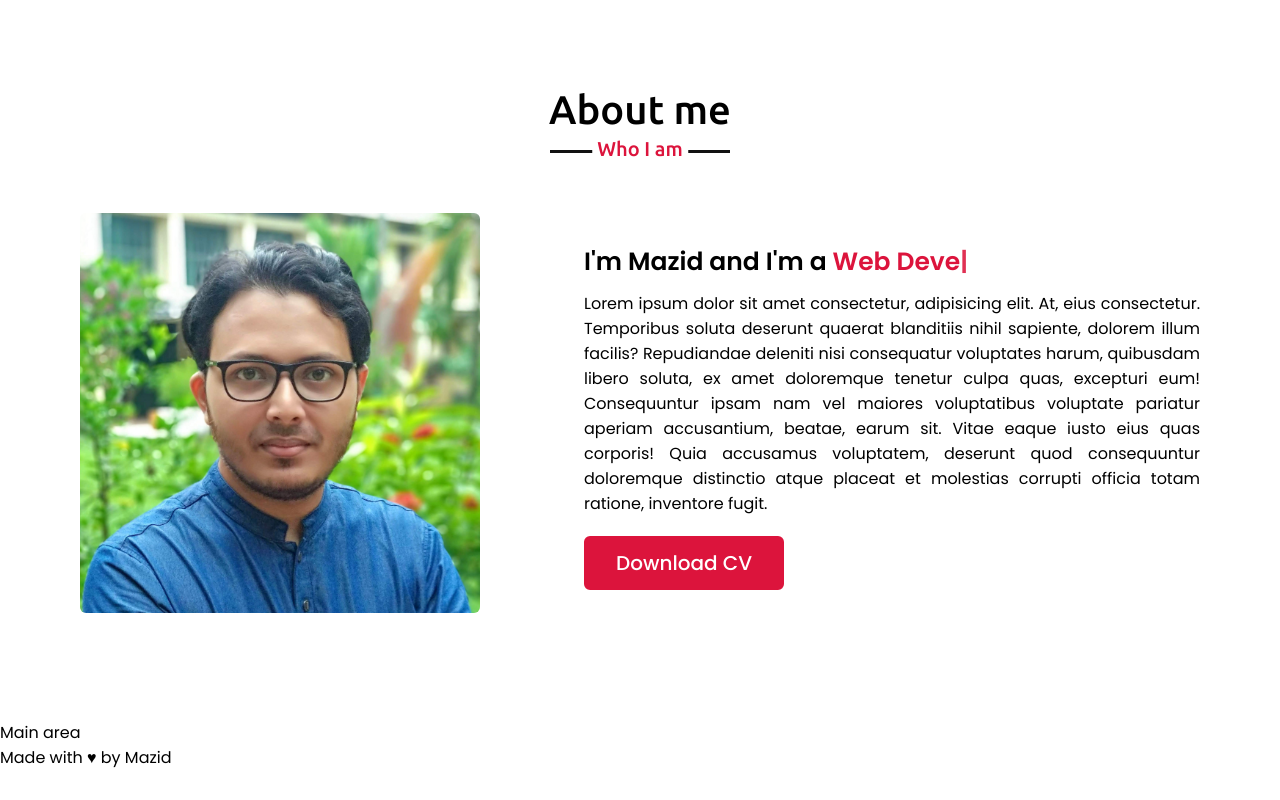
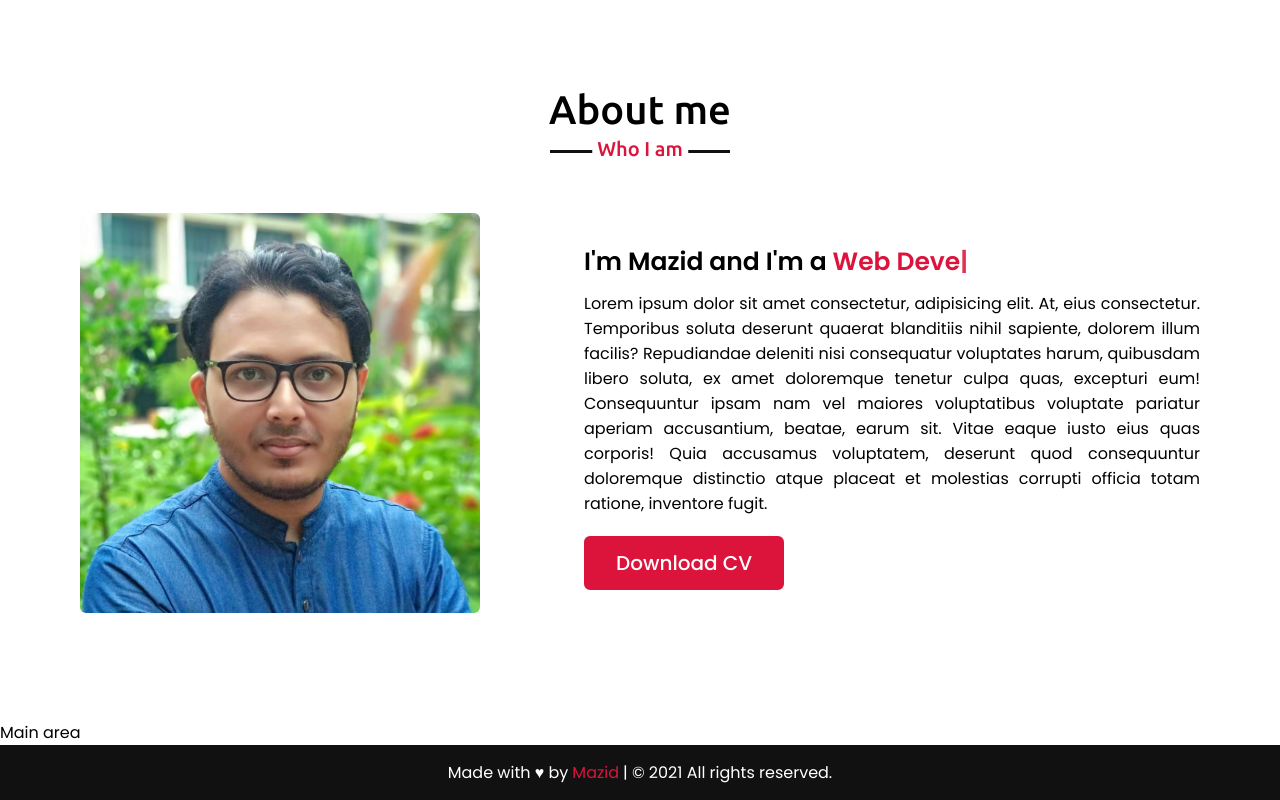
Before and after one commit to mazeduldev/portfolio, a Next.js app: page / in a window 1280 px wide. Shown: the part 813-1613 px from the top of the page. Before the commit the page ends 1583 px from the top, so only its background shows below. Built offline with nearby package versions, Linux system fonts and the light colour scheme.

Commit message:
footer component added

```diff
--- /dev/null
+++ b/components/footer.module.scss
@@ -0,0 +1,20 @@
+.footerContainer {
+  display: flex;
+  justify-content: center;
+  align-items: center;
+  background: #111;
+  color: white;
+  max-height: 100px;
+  padding: 15px 0;
+
+  & a {
+    color: crimson;
+    display: inline-block;
+    margin: auto 0.25rem;
+    transition: color 0.3s ease;
+
+    &:hover {
+      color: rgb(240, 210, 146);
+    }
+  }
+}
--- /dev/null
+++ b/components/footer.tsx
@@ -0,0 +1,12 @@
+import React from 'react'
+import classes from './footer.module.scss'
+
+const Footer = () => {
+  return (
+    <section className={classes.footerContainer}>
+      Made with &hearts; by <a href="mailto:mazidmailbox@gmail.com">Mazid</a> | &copy; 2021 All rights reserved.
+    </section>
+  )
+}
+
+export default Footer
--- a/pages/index.tsx
+++ b/pages/index.tsx
@@ -2,6 +2,8 @@ import Head from 'next/head'
 import Navbar from '../components/navbar'
 import Cover from '../components/cover'
 import About from '../components/about'
+import React from 'react'
+import Footer from '../components/footer'
 
 export default function Home() {
   return (
@@ -19,9 +21,7 @@ export default function Home() {
         Main area
       </main>
 
-      <footer>
-        Made with &hearts; by Mazid
-      </footer>
+      <Footer></Footer>
     </div>
   )
 }
```
